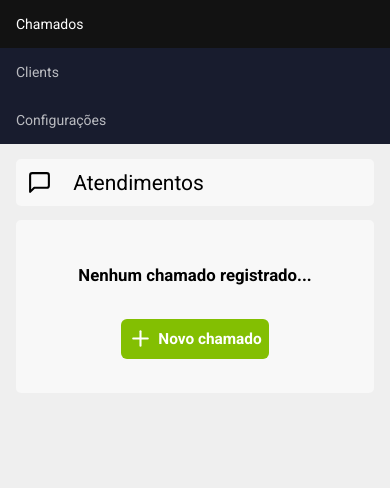
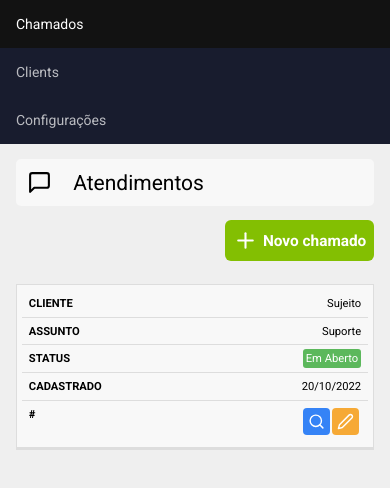
Before and after one commit to rldrodrigo/sistema-de-chamado-React, a React (Create React App) app: page /dashboard in a window 390 px wide. Shown: the top 488 px of the page. Built offline with nearby package versions, Linux system fonts and the light colour scheme; no server answers; sample sign-in values are in the browser's storage.

Commit message:
<feat> Estilização da tabela de chamados

```diff
--- a/src/pages/Dashboard/dashboard.css
+++ b/src/pages/Dashboard/dashboard.css
@@ -36,3 +36,100 @@
     background-color: #5fd204;
     transform: scale(1.1);
 }
+
+table {
+    border: 1px solid #CCC;
+    border-collapse: collapse;
+    margin: 0;
+    padding: 0;
+    width: 100%;
+    table-layout: fixed;
+}
+
+
+table caption {
+    font-size: 1.5em;
+    margin: .5em 0 .75em;
+}
+
+table tr {
+    background-color: #f8f8f8;
+    border: 1px solid #ddd;
+    padding: .35em;
+}
+
+table th,
+table td {
+    padding: .62em;
+    text-align: center;
+}
+
+table th {
+    font-size: .85em;
+    letter-spacing: .1em;
+    text-transform: uppercase;
+}
+
+table td .action {
+    border: 0;
+    padding: 5px;
+    margin-right: 2px;
+    align-items: center;
+    display: inline-block;
+    border-radius: 4px;
+}
+
+table td .action svg {
+    vertical-align: middle;
+}
+
+table td .badge {
+    padding: 3px;
+    border-radius: 3px;
+    color: #FFF;
+}
+
+@media screen and (max-width: 600px) {
+    table {
+        border: 0;
+    }
+
+    table caption {
+        font-size: 1.3em;
+    }
+
+    table thead {
+        border: none;
+        clip: rect(0 0 0 0);
+        height: 1px;
+        margin: -1px;
+        overflow: hidden;
+        padding: 0;
+        position: absolute;
+        width: 1px;
+    }
+
+    table tr {
+        border-bottom: 3px solid #ddd;
+        display: block;
+        margin-bottom: .65em;
+    }
+
+    table td {
+        border-bottom: 1px solid #DDD;
+        display: block;
+        font-size: .8em;
+        text-align: right;
+    }
+
+    table td::before {
+        content: attr(data-label);
+        float: left;
+        font-weight: bold;
+        text-transform: uppercase;
+    }
+
+    table td:last-child {
+        border-bottom: 0;
+    }
+}
--- a/src/pages/Dashboard/index.js
+++ b/src/pages/Dashboard/index.js
@@ -5,11 +5,11 @@
 
 import Header from "../../components/Header";
 import Title from "../../components/Title";
-import { FiMessageSquare, FiPlus } from "react-icons/fi";
+import { FiEdit2, FiMessageSquare, FiPlus, FiSearch } from "react-icons/fi";
 import { Link } from "react-router-dom";
 
 export default function Dashboard() {
-    const [chamados, setChamados] = useState([]);
+    const [chamados, setChamados] = useState([1]);
 
     return (
         <div>
@@ -35,6 +35,36 @@
                             <FiPlus size={25} color="#FFF" />
                             Novo chamado
                         </Link>
+
+                        <table>
+                            <thead>
+                                <tr>
+                                    <th scope="col"> Cliente </th>
+                                    <th scope="col"> Assunto </th>
+                                    <th scope="col"> Status </th>
+                                    <th scope="col"> Cadastrado em </th>
+                                    <th scope="col"> #</th>
+                                </tr>
+                            </thead>
+                            <tbody>
+                                <tr>
+                                    <td data-label="Cliente"> Sujeito </td>
+                                    <td data-label="Assunto"> Suporte </td>
+                                    <td data-label="Status">
+                                        <span className="badge" style={{backgroundColor: '#5cb85c'}}>Em Aberto </span>
+                                    </td>
+                                    <td data-label="Cadastrado">20/10/2022</td>
+                                    <td data-label="#">
+                                        <button className="action" style={{backgroundColor: '#3583f6'}}>
+                                            <FiSearch color="#FFF" size={17}/>
+                                        </button>
+                                        <button className="action" style={{backgroundColor: '#f6a935'}}>
+                                            <FiEdit2 color="#FFF" size={17}/>
+                                        </button>
+                                    </td>
+                                </tr>
+                            </tbody>
+                        </table>
                     </>
                 )}
             </div>
```
